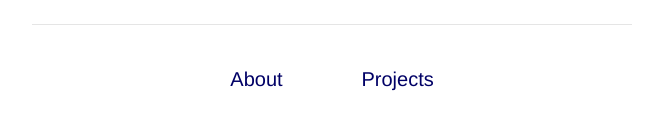
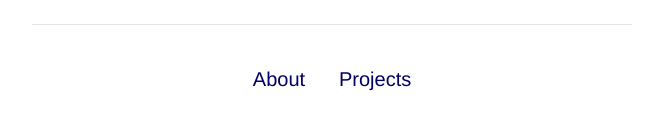
Before and after one commit to rkkim/rkkim.github.io, a plain HTML site: page index.html in a window 1280 px wide. Shown: the part 438-568 px from the top of the page, without its empty margins (308-971 px from the left). Drawn offline with nearby package versions, Linux system fonts and the light colour scheme.

Commit message:
about and projects spacing

```diff
--- a/css/style.css
+++ b/css/style.css
@@ -163,7 +163,7 @@ animation-delay: 0.4s;
 }
 
 .directory{
-  margin: 3%;
+  margin: 15px;
   font-size: 20px;
   color: #000066;
   text-decoration:none;
```
